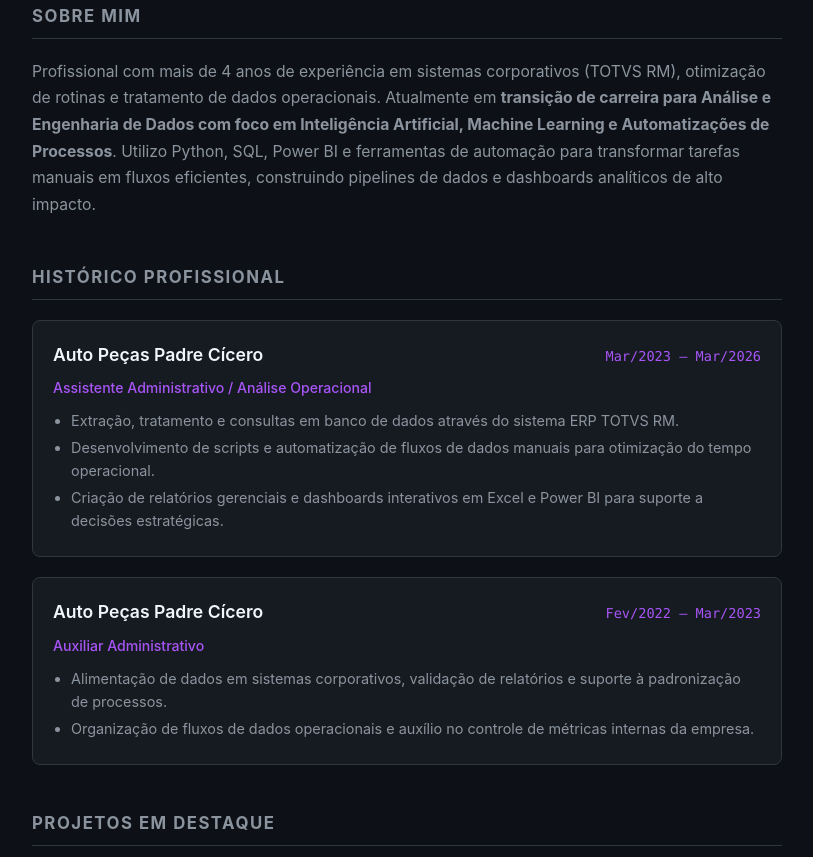
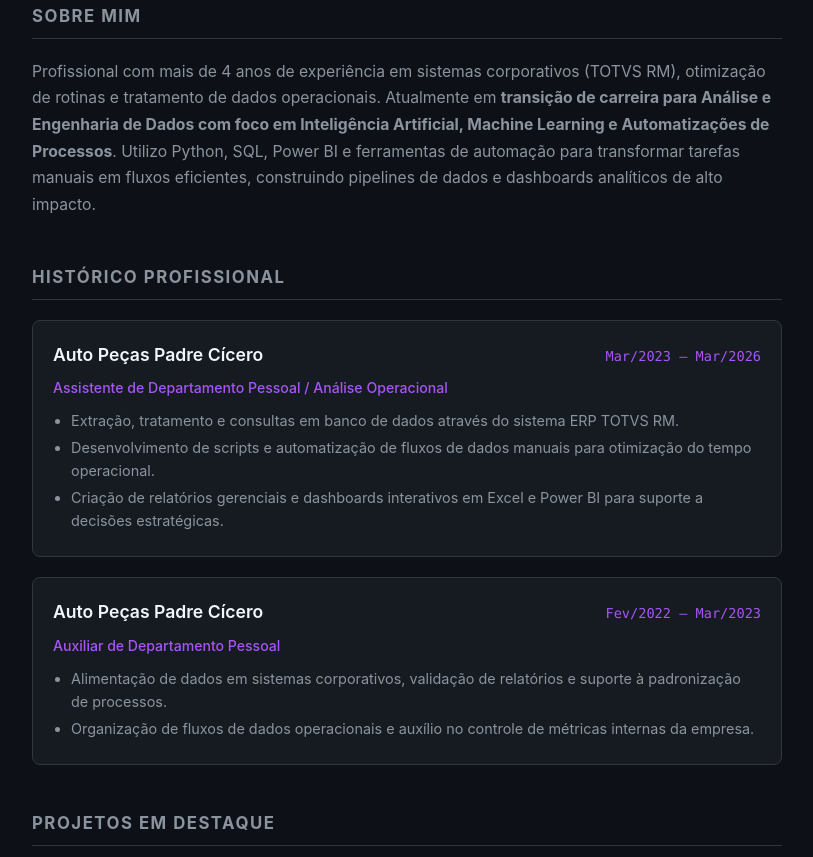
Before and after one commit to mariagabrielasoares099-boop/mariagabrielasoares099-boop.github.io, a plain HTML site: page index.html in a window 1280 px wide. Shown: the part 299-1156 px from the top of the page, without its empty margins (233-1046 px from the left). Drawn offline with Linux system fonts and the light colour scheme.

Commit message:
Update index.html

```diff
--- a/index.html
+++ b/index.html
@@ -309,7 +309,7 @@
                     <span class="card-title">Auto Peças Padre Cícero</span>
                     <span class="card-tech">Mar/2023 – Mar/2026</span>
                 </div>
-                <div class="card-subtitle">Assistente Administrativo / Análise Operacional</div>
+                <div class="card-subtitle">Assistente de Departamento Pessoal / Análise Operacional</div>
                 <ul class="card-list">
                     <li>Extração, tratamento e consultas em banco de dados através do sistema ERP TOTVS RM.</li>
                     <li>Desenvolvimento de scripts e automatização de fluxos de dados manuais para otimização do tempo operacional.</li>
@@ -322,7 +322,7 @@
                     <span class="card-title">Auto Peças Padre Cícero</span>
                     <span class="card-tech">Fev/2022 – Mar/2023</span>
                 </div>
-                <div class="card-subtitle">Auxiliar Administrativo</div>
+                <div class="card-subtitle">Auxiliar de Departamento Pessoal</div>
                 <ul class="card-list">
                     <li>Alimentação de dados em sistemas corporativos, validação de relatórios e suporte à padronização de processos.</li>
                     <li>Organização de fluxos de dados operacionais e auxílio no controle de métricas internas da empresa.</li>
```
